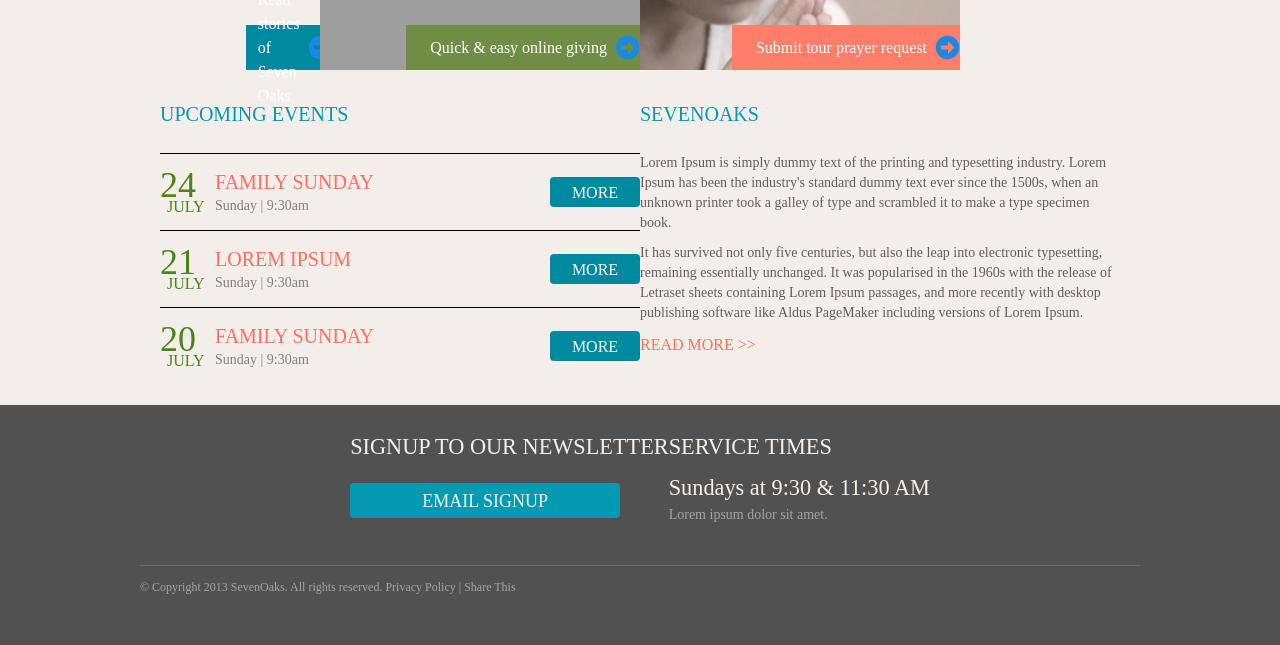
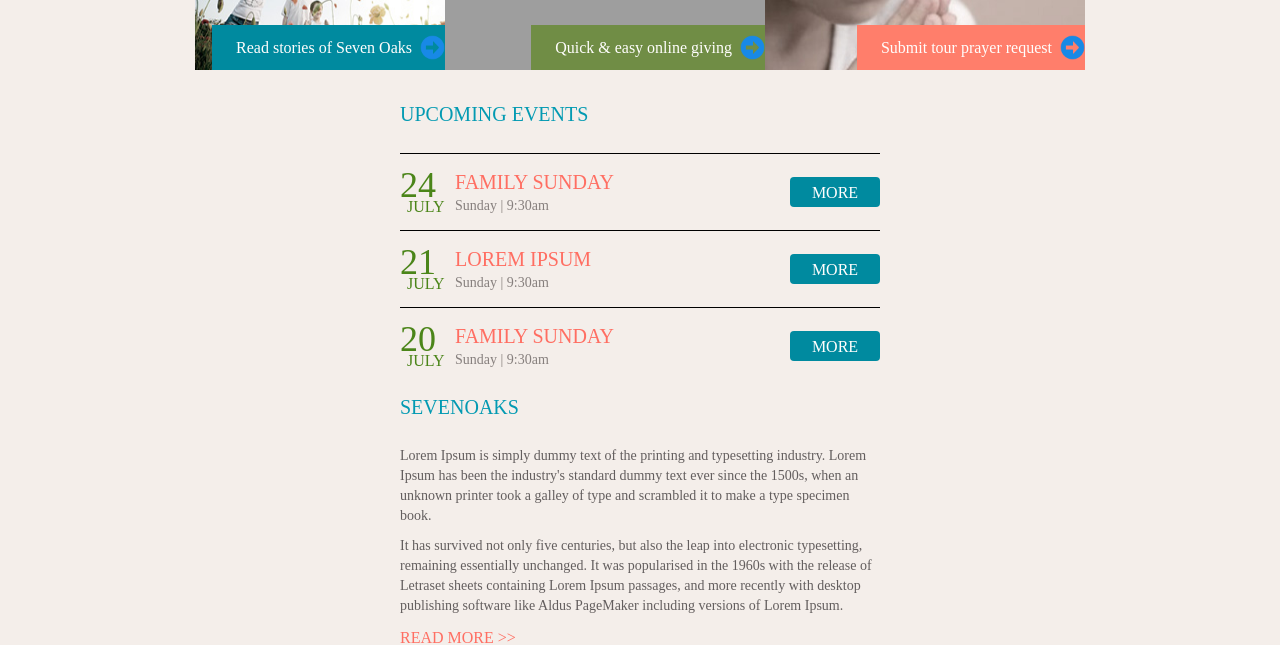
Before and after one commit to Zhasulan711/markup-styling-projects, a Next.js app in the folder 3-markup-styling-project/: page / in a window 1280 px wide. Shown: the part 680-1325 px from the top of the page. Before the commit the page ends 1278 px from the top, so only its background shows below. Built offline with nearby package versions, Linux system fonts and the light colour scheme; grey boxes are pictures that could not be loaded; a web font is replaced by a local one.

Commit message:
Adding screens sizes in tailwind.config.ts

```diff
--- a/3-markup-styling-project/tailwind.config.ts
+++ b/3-markup-styling-project/tailwind.config.ts
@@ -18,6 +18,21 @@ const config: Config = {
         DEFAULT: "0 2px 4px var(--tw-shadow-color)",
         lg: "0 8px 16px var(--tw-shadow-color)",
       },
+      screens: {
+        "sm-min": "550px", // Phone
+        sm: "640px", // Tablet/Phone
+        md: "768px", // Tablet/Phone
+        lg: "1024px", // PC/Laptop
+        xl: "1280px", // PC/Laptop
+        "pc-sm": "1366px", // PC/Laptop
+        "pc-md": "1440px", // PC/Laptop
+        "2xl": "1536px", // PC/Laptop
+        "pc-16-9": "1600px", // PC/Laptop
+        "pc-full-hd": "1920px", // PC/Laptop
+        "pc-2k": "2560px", // PC/Laptop
+        "pc-ws": "3440px", // PC
+        "pc-4k": "3840px", // PC
+      },
     },
   },
   plugins: [
```
